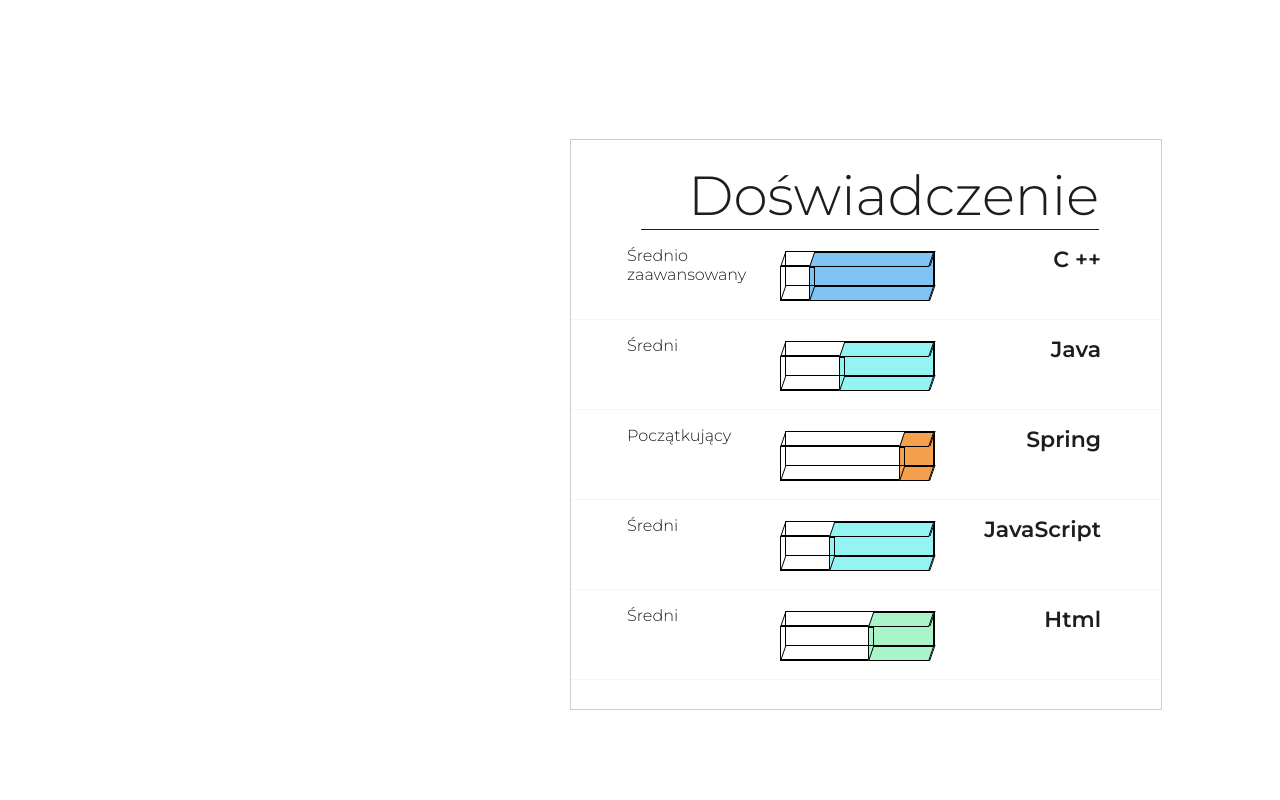
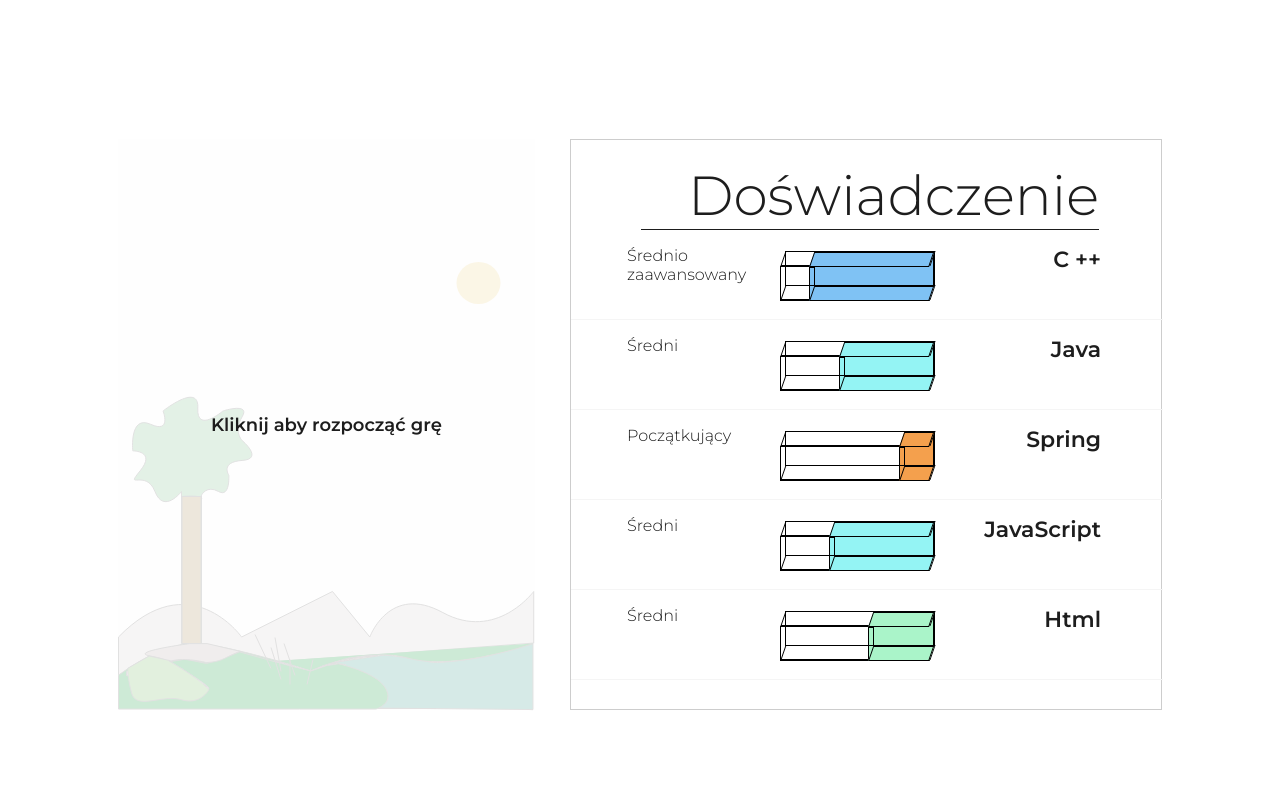
Before and after one commit to micavanco/Portfolio, a React app: page / in a window 1280 px wide. Shown: the part 2560-3360 px from the top of the page. Built offline with nearby package versions, Linux system fonts and the light colour scheme.

Commit message:
Added game field cover, game handlers and fixed bird's animation

```diff
--- a/src/components/HuntingGame.js
+++ b/src/components/HuntingGame.js
@@ -14,6 +14,16 @@
             gameStatus: false
         };
 
+        document.addEventListener("keydown", (e)=>{
+            if(e.keyCode == 81 && this.state.gameStatus)
+            {
+                clearInterval(this.state.interval1);
+                this.state.gameStatus = false;
+                console.log("Game Over");
+                document.getElementById("menu-game").style.display = "flex";
+            }
+        });
+
         this.fly=this.fly.bind(this);
     }
 
@@ -22,6 +32,7 @@
 
         if(!this.state.gameStatus)
         {
+            document.getElementById("menu-game").style.display = "none";
             this.state.gameStatus = true;
             bird1X+=450;
             document.getElementById("bird1").style.marginLeft = bird1X+"px";
@@ -40,8 +51,21 @@
             margin: 120px 0 0 -50px;
         `;
 
+        const Menu = styled.div`
+            width: inherit;
+            height: inherit;
+            position: absolute;
+            background: rgba(254, 254, 254, 0.8);
+            display: flex;
+            justify-content: center;
+            align-items: center;
+            font-size: 18px;
+            font-weight: 600;
+        `;
+
         return(
             <div className="img-box-left" onClick={this.onClickStartGame.bind(this)}>
+                <Menu id="menu-game">Kliknij aby rozpocząć grę</Menu>
                 <Game src="../../img/birds-land.png" id="birds-land" className="game">
                     <Bird src="../../img/bird1.png" id="bird1"/>
                 </Game>
@@ -53,6 +77,7 @@
         if(bird1X === -50)
         {
             document.getElementById("bird1").style.display = "inline";
+            document.getElementById("bird1").style.marginTop = (Math.floor(Math.random() * 400)+110).toString()+"px";
             bird1X+=1;
         }
         else if(bird1X < 417 && bird1X > -50)
--- a/styles/main-page.css
+++ b/styles/main-page.css
@@ -253,7 +253,7 @@
 }
 
 .img-box-left{
-    width: 492px;
+    width: 417px;
     height: 571px;
     margin: 125px 0 125px 118px;
     float: left;
@@ -307,7 +307,7 @@
 
 .game
 {
-    background: url("../img/birds-land.png");
+    background: url("../img/birds-land.png") no-repeat;
     width: 417px;
     height: 572px;
     cursor: crosshair;
```
Also changed, not shown: img/bird4_flip.png (added).
